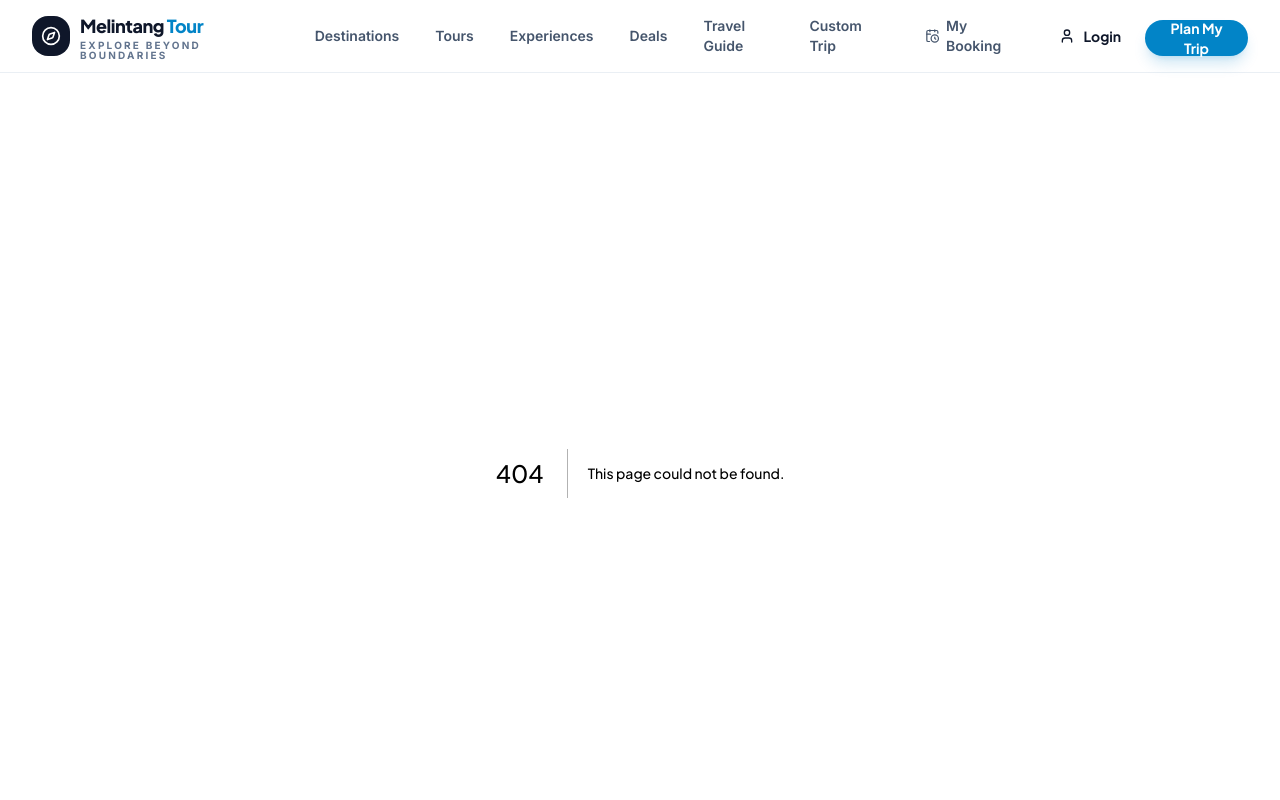
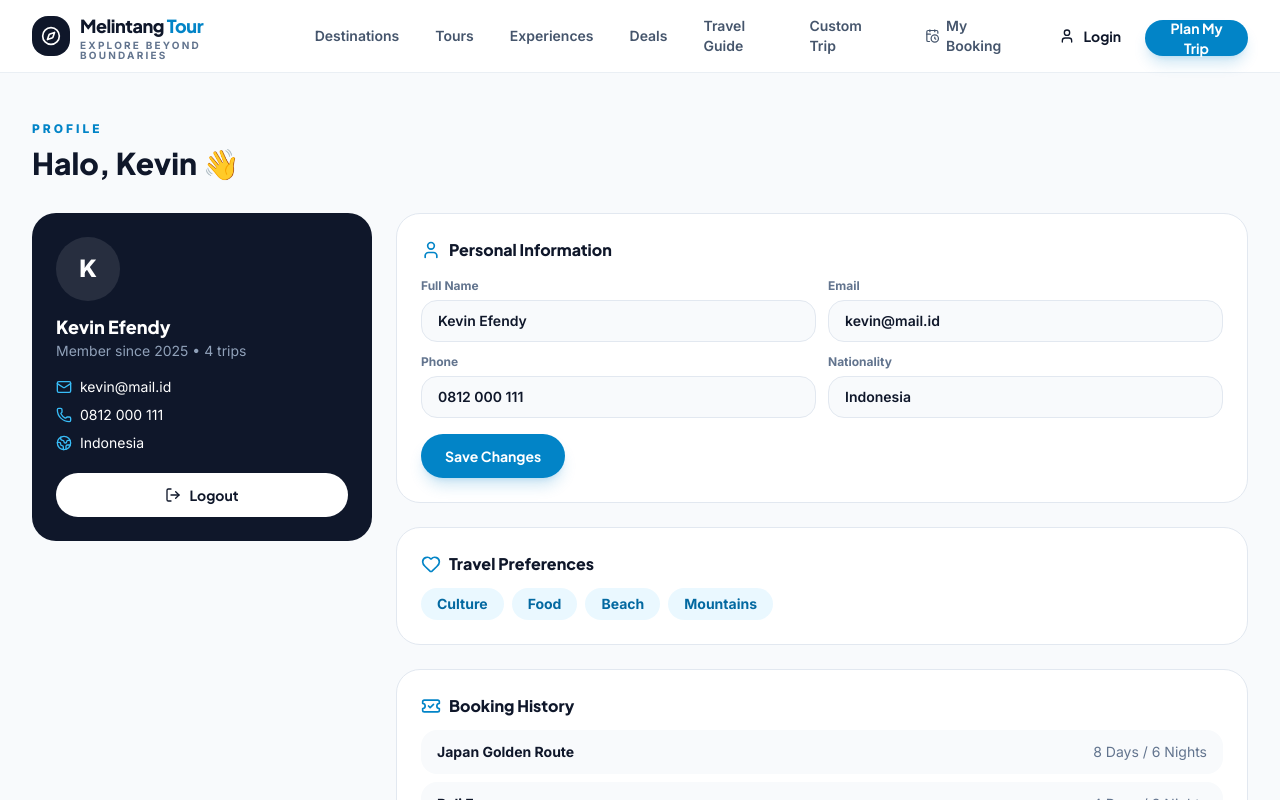
Before and after one commit to kevinefendy/Melintang-Tour, a Next.js app: page /profile in a window 1280 px wide. Before the commit this address had no page. Shown: the top 800 px of the page. Built offline with nearby package versions, Linux system fonts and the light colour scheme.

Commit message:
feat(fe-auth): login, register, reset password, profile + booking history

```diff
--- /dev/null
+++ b/src/app/forgot-password/forgot-client.tsx
@@ -0,0 +1,32 @@
+"use client";
+
+import { useState } from "react";
+import Link from "next/link";
+import { KeyRound, CheckCircle2 } from "lucide-react";
+import { Button } from "@/components/ui";
+
+export default function ForgotClient() {
+  const [sent, setSent] = useState(false);
+  return (
+    <main className="container-shell flex justify-center py-14">
+      <div className="w-full max-w-md rounded-3xl border border-slate-200 bg-white p-8 text-center">
+        <span className="mx-auto flex h-12 w-12 items-center justify-center rounded-2xl bg-navy text-white"><KeyRound className="h-6 w-6" /></span>
+        <h1 className="mt-4 font-heading text-2xl font-extrabold text-navy">Reset password</h1>
+        {sent ? (
+          <p className="mt-3 flex items-center justify-center gap-2 rounded-2xl bg-emerald-50 p-4 text-sm font-semibold text-emerald-800">
+            <CheckCircle2 className="h-5 w-5" /> Link reset terkirim! Cek inbox email kamu.
+          </p>
+        ) : (
+          <>
+            <p className="mt-1 text-sm text-slate-500">Masukkan email — link reset dikirim dalam 5 menit.</p>
+            <form className="mt-6 space-y-3 text-left" onSubmit={(e) => { e.preventDefault(); setSent(true); }}>
+              <input required type="email" placeholder="Email" className="w-full rounded-2xl border border-slate-200 bg-slate-50 px-4 py-3 text-sm font-semibold outline-none focus:border-ocean" />
+              <Button className="w-full" size="lg">Send Reset Link</Button>
+            </form>
+          </>
+        )}
+        <p className="mt-4 text-sm text-slate-500"><Link href="/login" className="font-bold text-ocean">Back to login</Link></p>
+      </div>
+    </main>
+  );
+}
--- /dev/null
+++ b/src/app/forgot-password/page.tsx
@@ -0,0 +1,8 @@
+import type { Metadata } from "next";
+import ForgotClient from "./forgot-client";
+
+export const metadata: Metadata = { title: "Reset Password" };
+
+export default function ForgotPasswordPage() {
+  return <ForgotClient />;
+}
--- /dev/null
+++ b/src/app/login/page.tsx
@@ -0,0 +1,37 @@
+import type { Metadata } from "next";
+import Link from "next/link";
+import { Compass } from "lucide-react";
+import { Button } from "@/components/ui";
+
+function Shell({ title, desc, children }: { title: string; desc: string; children: React.ReactNode }) {
+  return (
+    <main className="container-shell flex justify-center py-14">
+      <div className="w-full max-w-md rounded-3xl border border-slate-200 bg-white p-8">
+        <span className="flex h-12 w-12 items-center justify-center rounded-2xl bg-navy text-white"><Compass className="h-6 w-6" /></span>
+        <h1 className="mt-4 font-heading text-2xl font-extrabold text-navy">{title}</h1>
+        <p className="mt-1 text-sm text-slate-500">{desc}</p>
+        <div className="mt-6">{children}</div>
+      </div>
+    </main>
+  );
+}
+
+export const metadata: Metadata = { title: "Login" };
+
+export default function LoginPage() {
+  return (
+    <Shell title="Welcome back" desc="Login untuk booking, My Booking, review & custom trip.">
+      <form className="space-y-3" action="/profile">
+        <input required type="email" placeholder="Email" className="w-full rounded-2xl border border-slate-200 bg-slate-50 px-4 py-3 text-sm font-semibold outline-none focus:border-ocean" />
+        <input required type="password" placeholder="Password" className="w-full rounded-2xl border border-slate-200 bg-slate-50 px-4 py-3 text-sm font-semibold outline-none focus:border-ocean" />
+        <div className="flex justify-end">
+          <Link href="/forgot-password" className="text-xs font-bold text-ocean">Forgot password?</Link>
+        </div>
+        <Button className="w-full" size="lg">Login</Button>
+      </form>
+      <p className="mt-4 text-center text-sm text-slate-500">
+        Belum punya akun? <Link href="/register" className="font-bold text-ocean">Register</Link>
+      </p>
+    </Shell>
+  );
+}
--- /dev/null
+++ b/src/app/profile/page.tsx
@@ -0,0 +1,64 @@
+import type { Metadata } from "next";
+import { User, Mail, Phone, Globe2, Heart, LogOut, TicketCheck } from "lucide-react";
+import { Button } from "@/components/ui";
+import { tours } from "@/data/mock";
+
+export const metadata: Metadata = { title: "Profile" };
+
+export default function ProfilePage() {
+  return (
+    <main className="container-shell py-12">
+      <p className="text-xs font-extrabold uppercase tracking-[0.25em] text-ocean">Profile</p>
+      <h1 className="mt-2 font-heading text-3xl font-extrabold text-navy">Halo, Kevin 👋</h1>
+      <div className="mt-8 grid gap-6 lg:grid-cols-[340px_1fr]">
+        <div className="h-fit rounded-3xl bg-navy p-6 text-white">
+          <span className="flex h-16 w-16 items-center justify-center rounded-full bg-white/10 text-2xl font-extrabold">K</span>
+          <p className="mt-3 font-heading text-lg font-extrabold">Kevin Efendy</p>
+          <p className="text-sm text-slate-400">Member since 2025 • 4 trips</p>
+          <div className="mt-4 space-y-2 text-sm">
+            <p className="flex items-center gap-2"><Mail className="h-4 w-4 text-sky" /> kevin@mail.id</p>
+            <p className="flex items-center gap-2"><Phone className="h-4 w-4 text-sky" /> 0812 000 111</p>
+            <p className="flex items-center gap-2"><Globe2 className="h-4 w-4 text-sky" /> Indonesia</p>
+          </div>
+          <Button variant="light" className="mt-5 w-full"><LogOut className="h-4 w-4" /> Logout</Button>
+        </div>
+        <div className="space-y-6">
+          <div className="rounded-3xl border border-slate-200 bg-white p-6">
+            <h2 className="flex items-center gap-2 font-heading font-extrabold text-navy"><User className="h-5 w-5 text-ocean" /> Personal Information</h2>
+            <div className="mt-4 grid gap-3 md:grid-cols-2">
+              {["Full Name|Kevin Efendy", "Email|kevin@mail.id", "Phone|0812 000 111", "Nationality|Indonesia"].map((f) => {
+                const [label, val] = f.split("|");
+                return (
+                  <label key={label} className="flex flex-col gap-1.5">
+                    <span className="text-xs font-bold text-slate-500">{label}</span>
+                    <input defaultValue={val} className="rounded-2xl border border-slate-200 bg-slate-50 px-4 py-2.5 text-sm font-semibold outline-none focus:border-ocean" />
+                  </label>
+                );
+              })}
+            </div>
+            <Button className="mt-4">Save Changes</Button>
+          </div>
+          <div className="rounded-3xl border border-slate-200 bg-white p-6">
+            <h2 className="flex items-center gap-2 font-heading font-extrabold text-navy"><Heart className="h-5 w-5 text-ocean" /> Travel Preferences</h2>
+            <div className="mt-3 flex flex-wrap gap-2">
+              {["Culture", "Food", "Beach", "Mountains"].map((p) => (
+                <span key={p} className="rounded-full bg-sky/10 px-4 py-1.5 text-sm font-bold text-ocean-dark">{p}</span>
+              ))}
+            </div>
+          </div>
+          <div className="rounded-3xl border border-slate-200 bg-white p-6">
+            <h2 className="flex items-center gap-2 font-heading font-extrabold text-navy"><TicketCheck className="h-5 w-5 text-ocean" /> Booking History</h2>
+            <div className="mt-3 space-y-2">
+              {tours.slice(0, 3).map((t) => (
+                <div key={t.slug} className="flex items-center justify-between rounded-2xl bg-slate-50 px-4 py-3 text-sm">
+                  <span className="font-bold text-navy">{t.title}</span>
+                  <span className="text-slate-500">{t.duration}</span>
+                </div>
+              ))}
+            </div>
+          </div>
+        </div>
+      </div>
+    </main>
+  );
+}
--- /dev/null
+++ b/src/app/register/page.tsx
@@ -0,0 +1,28 @@
+import type { Metadata } from "next";
+import Link from "next/link";
+import { Compass } from "lucide-react";
+import { Button } from "@/components/ui";
+
+export const metadata: Metadata = { title: "Register" };
+
+export default function RegisterPage() {
+  return (
+    <main className="container-shell flex justify-center py-14">
+      <div className="w-full max-w-md rounded-3xl border border-slate-200 bg-white p-8">
+        <span className="flex h-12 w-12 items-center justify-center rounded-2xl bg-navy text-white"><Compass className="h-6 w-6" /></span>
+        <h1 className="mt-4 font-heading text-2xl font-extrabold text-navy">Buat akun</h1>
+        <p className="mt-1 text-sm text-slate-500">Satu akun untuk semua: booking, custom trip & review.</p>
+        <form className="mt-6 space-y-3" action="/profile">
+          <input required placeholder="Full name" className="w-full rounded-2xl border border-slate-200 bg-slate-50 px-4 py-3 text-sm font-semibold outline-none focus:border-ocean" />
+          <input required type="email" placeholder="Email" className="w-full rounded-2xl border border-slate-200 bg-slate-50 px-4 py-3 text-sm font-semibold outline-none focus:border-ocean" />
+          <input required placeholder="Phone / WhatsApp" className="w-full rounded-2xl border border-slate-200 bg-slate-50 px-4 py-3 text-sm font-semibold outline-none focus:border-ocean" />
+          <input required type="password" placeholder="Password (min. 8 karakter)" minLength={8} className="w-full rounded-2xl border border-slate-200 bg-slate-50 px-4 py-3 text-sm font-semibold outline-none focus:border-ocean" />
+          <Button className="w-full" size="lg">Register</Button>
+        </form>
+        <p className="mt-4 text-center text-sm text-slate-500">
+          Sudah punya akun? <Link href="/login" className="font-bold text-ocean">Login</Link>
+        </p>
+      </div>
+    </main>
+  );
+}
```
